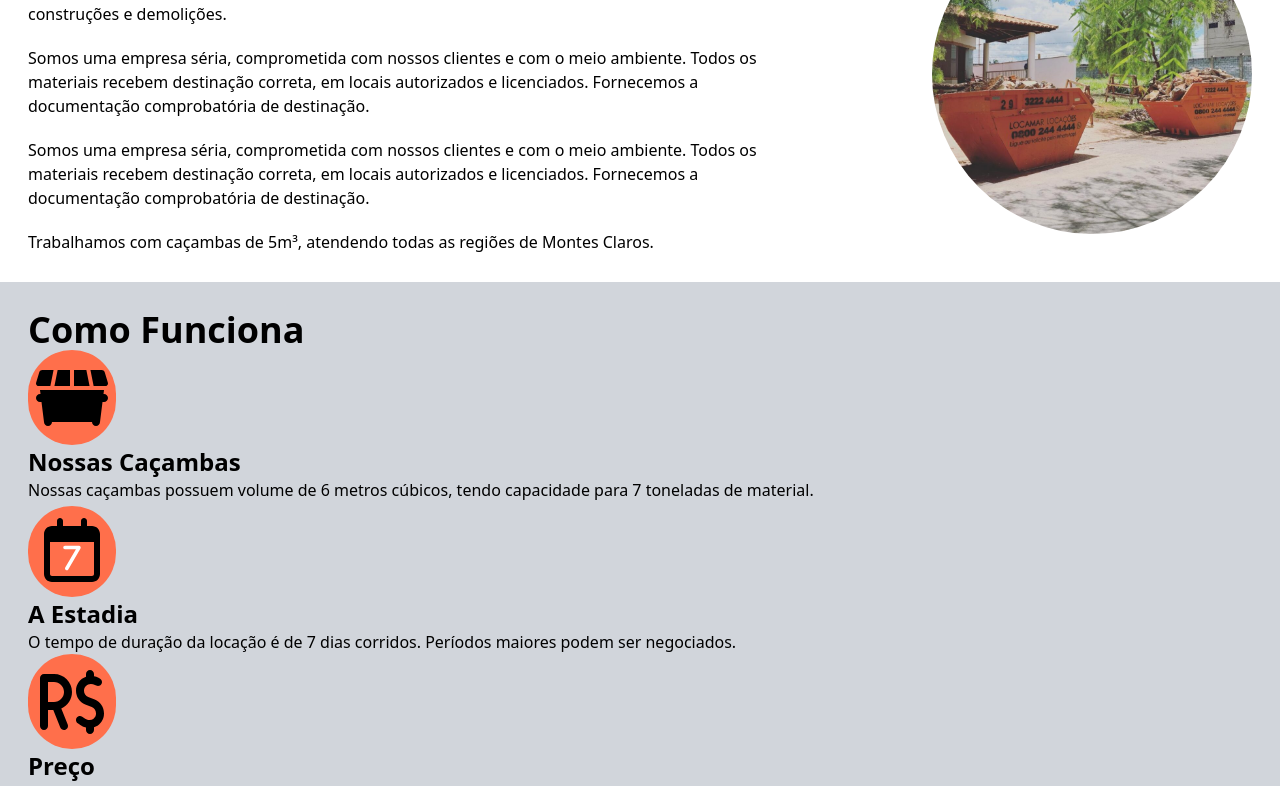
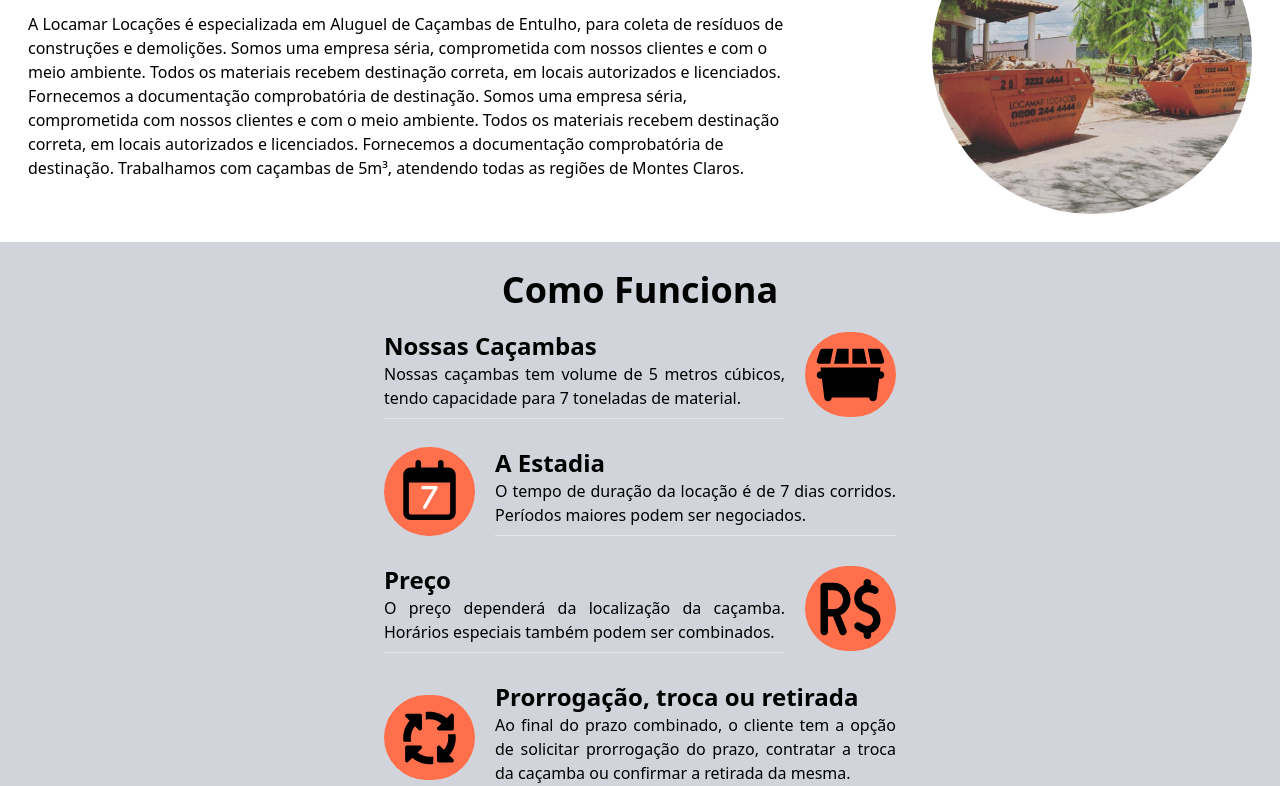
Before and after one commit to Durvaldo/Locamar, a Next.js app: page /cacamba in a window 1280 px wide. Shown: the part 300-1086 px from the top of the page. Built offline with nearby package versions, Linux system fonts and the light colour scheme.

Commit message:
Update CacambaMainPage.js

```diff
--- a/src/components/main_pages/CacambaMainPage.js
+++ b/src/components/main_pages/CacambaMainPage.js
@@ -13,10 +13,12 @@
                 <div className="container flex flex-col lg:flex-row justify-between items-center gap-5">
                     <div className="flex flex-col gap-5 max-w-3xl">
                         <h2>Precisando fazer descarte de entulho em Montes Claros? Conte com a Locamar Locações!</h2>
-                        <p>A Locamar Locações é especializada em Aluguel de Caçambas de Entulho, para coleta de resíduos de construções e demolições.</p>
-                        <p>Somos uma empresa séria, comprometida com nossos clientes e com o meio ambiente. Todos os materiais recebem destinação correta, em locais autorizados e licenciados. Fornecemos a documentação comprobatória de destinação.</p>
-                        <p>Somos uma empresa séria, comprometida com nossos clientes e com o meio ambiente. Todos os materiais recebem destinação correta, em locais autorizados e licenciados. Fornecemos a documentação comprobatória de destinação.</p>
-                        <p>Trabalhamos com caçambas de 5m³, atendendo todas as regiões de Montes Claros.</p>
+                        <p>
+                            A Locamar Locações é especializada em Aluguel de Caçambas de Entulho, para coleta de resíduos de construções e demolições.
+                            Somos uma empresa séria, comprometida com nossos clientes e com o meio ambiente. Todos os materiais recebem destinação correta, em locais autorizados e licenciados. Fornecemos a documentação comprobatória de destinação.
+                            Somos uma empresa séria, comprometida com nossos clientes e com o meio ambiente. Todos os materiais recebem destinação correta, em locais autorizados e licenciados. Fornecemos a documentação comprobatória de destinação.
+                            Trabalhamos com caçambas de 5m³, atendendo todas as regiões de Montes Claros.
+                        </p>
                     </div>
                     <div>
                         <img className="max-h-80 rounded-full" src="/images/cacamba/cacambas-novas.jpeg" alt="caçambas cheias" />
@@ -25,35 +27,51 @@
             </section>
             <section className="w-full flex justify-center bg-gray-300">
                 <div className="container">
+                    <div className="flex flex-col items-center gap-5">
                         <h1>Como Funciona</h1>
-                    <div>
-                        <span className="rounded-full p-1 bg-locamar-primary fa-4x">
+                        <div className="flex flex-col justify-items-stretch gap-y-7 max-w-lg ">
+                            <div className="flex md:odd:flex-row-reverse justify-center items-center gap-5">
+                                <span className="rounded-full px-2 py-3 bg-locamar-primary text-5xl md:text-6xl">
                                     <FontAwesomeIcon className="fa-fw" icon={faDumpster}/>
                                 </span>
+                                <div>
                                     <h2>Nossas Caçambas</h2>
-                        <p>Nossas caçambas possuem volume de 6 metros cúbicos, tendo capacidade para 7 toneladas de material.</p>
+                                    <p className="text-justify">Nossas caçambas tem volume de 5 metros cúbicos, tendo capacidade para 7 toneladas de material.</p>
+                                    <hr className="mt-2"/>
                                 </div>
+                            </div>
+                            <div className="flex md:odd:flex-row-reverse justify-center items-center gap-5">
+                                <span className="rounded-full px-2 pb-4 pt-3  bg-locamar-primary text-5xl md:text-6xl">
+                                    <FontAwesomeIcon className="fa-fw" icon={faCalendar}/>
+                                    <FontAwesomeIcon className="fa-fw -ml-[60px] md:-ml-[75px]" transform="shrink-9 down-2" icon={fa7} inverse/>
+                                </span>
                                 <div>
-                        <span className="rounded-full px-1 pb-1  bg-locamar-primary fa-4x">
-                            <FontAwesomeIcon className="fa-fw" icon={faCalendar}/>
-                            <FontAwesomeIcon className="fa-fw -ml-20" transform="shrink-9 down-2" icon={fa7} inverse/>
-                        </span>
                                     <h2>A Estadia</h2>
-                        <p>O tempo de duração da locação é de 7 dias corridos. Períodos maiores podem ser negociados.</p>
+                                    <p className="text-justify">O tempo de duração da locação é de 7 dias corridos. Períodos maiores podem ser negociados.</p>
+                                    <hr className="mt-2"/>
                                 </div>
-                    <div>
-                        <span className="rounded-full p-1 bg-locamar-primary fa-4x">
+                            </div>
+                            <div className="flex md:odd:flex-row-reverse justify-center items-center gap-5">
+                                <span className="rounded-full px-2 py-3 bg-locamar-primary text-5xl md:text-6xl">
                                     <FontAwesomeIcon className="fa-fw" icon={faBrazilianRealSign}/>
                                 </span>
+                                <div>
                                     <h2>Preço</h2>
-                        <p>O preço dependerá da localização da caçamba. Horários especiais também podem ser combinados.</p>
+                                    <p className="text-justify">O preço dependerá da localização da caçamba. Horários especiais também podem ser combinados.</p>
+                                    <hr className="mt-2"/>
                                 </div>
-                    <div>
-                        <span className="rounded-full p-1 bg-locamar-primary fa-4x">
+                            </div>
+                            <div className="flex md:odd:flex-row-reverse justify-center items-center gap-5">
+                                <span className="rounded-full px-2 py-3 bg-locamar-primary text-5xl md:text-6xl">
                                     <FontAwesomeIcon className="fa-fw" icon={faArrowsSpin}/>
                                 </span>
+                                <div>
                                     <h2>Prorrogação, troca ou retirada</h2>
-                        <p>Ao final do prazo combinado, o cliente tem a opção de solicitar prorrogação do prazo, contratar a troca da caçamba ou confirmar a retirada da mesma.</p>
+                                    <p className="text-justify">Ao final do prazo combinado, o cliente tem a opção de solicitar prorrogação do prazo, contratar a troca da caçamba ou confirmar a retirada da mesma.</p>
+                                    <hr className="mt-2"/>
+                                </div>
+                            </div>
+                        </div>
                     </div>
                 </div>
             </section>
```
Lines whose indentation alone changed are shown as unchanged.
